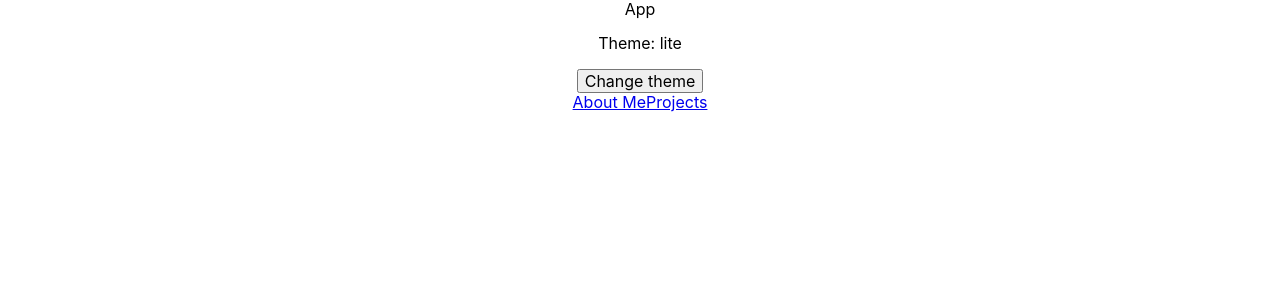
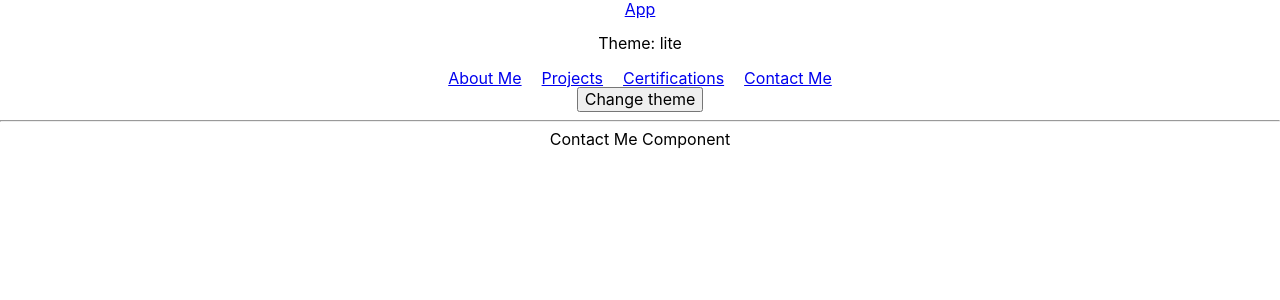
Before and after one commit to Shizuri/React-portfolio, a React (Create React App) app: page /contact-me in a window 1280 px wide. Shown: the top 300 px of the page. Built offline with nearby package versions, Linux system fonts and the light colour scheme.

Commit message:
Finished project skeleton

```diff
--- a/src/App.js
+++ b/src/App.js
@@ -1,9 +1,12 @@
 import React, { useContext } from 'react'
 import './App.css'
 import { Context } from './context'
-import { NavLink, Route, Switch } from 'react-router-dom'
-import AboutMe from './aboutMe'
-import Projects from './projects'
+import { Link, NavLink, Route, Switch } from 'react-router-dom'
+import AboutMe from './AboutMe'
+import Projects from './Projects'
+import Hello from './Hello'
+import Certifications from './Certifications'
+import ContactMe from './ContactMe'
 
 function App() {
 	const { theme, setTheme } = useContext(Context)
@@ -14,25 +17,38 @@ function App() {
 
 	return (
 		<div className='App'>
-			App
+			<Link to='/'>App</Link>
 			<p>Theme: {theme}</p>
-			<button onClick={changeTheme}>Change theme</button>
 
 			<nav className='App-nav'>
-				<NavLink exact to='/about-me' activeClassName='App-nav-active' className='App-nav-link'>About Me</NavLink>
-				<NavLink exact to='/projects' activeClassName='App-nav-active' className='App-nav-link'>Projects</NavLink>
+				<NavLink exact to='/about-me' activeClassName='App-nav-active' className='App-nav-link' style={{padding: '10px'}}>About Me</NavLink>
+				<NavLink exact to='/projects' activeClassName='App-nav-active' className='App-nav-link' style={{padding: '10px'}}>Projects</NavLink>
+				<NavLink exact to='/certifications' activeClassName='App-nav-active' className='App-nav-link' style={{padding: '10px'}}>Certifications</NavLink>
+				<NavLink exact to='/contact-me' activeClassName='App-nav-active' className='App-nav-link' style={{padding: '10px'}}>Contact Me</NavLink>
 			</nav>
 
+			<button onClick={changeTheme}>Change theme</button>
+			<hr/>
+
 			<Switch>
+				<Route exact path='/'>
+					<Hello />
+				</Route>
 				<Route exact path='/about-me'>
 					<AboutMe />
 				</Route>
 				<Route exact path='/projects'>
 					<Projects />
 				</Route>
+				<Route exact path='/certifications'>
+					<Certifications />
+				</Route>
+				<Route exact path='/contact-me'>
+					<ContactMe />
+				</Route>
 			</Switch>
 		</div>
 	)
 }
 
-export default App;
+export default App
--- /dev/null
+++ b/src/Certifications.js
@@ -0,0 +1,13 @@
+import React from 'react'
+// import './Certifications.css'
+
+function Certifications() {
+
+	return (
+		<div className='certifications'>
+			Certifications Component
+		</div>
+	)
+}
+
+export default Certifications
--- /dev/null
+++ b/src/ContactMe.js
@@ -0,0 +1,13 @@
+import React from 'react'
+// import './ContactMe.css'
+
+function ContactMe() {
+
+	return (
+		<div className='certifications'>
+			Contact Me Component
+		</div>
+	)
+}
+
+export default ContactMe
--- /dev/null
+++ b/src/Hello.js
@@ -0,0 +1,13 @@
+import React from 'react'
+// import './Hello.css'
+
+function Hello() {
+
+	return (
+		<div className='hello'>
+			Hello Component
+		</div>
+	)
+}
+
+export default Hello
--- a/src/aboutMe.js
+++ b/src/aboutMe.js
@@ -10,4 +10,4 @@ function AboutMe() {
 	)
 }
 
-export default AboutMe;
+export default AboutMe
--- a/src/projects.js
+++ b/src/projects.js
@@ -10,4 +10,4 @@ function Projects() {
 	)
 }
 
-export default Projects;
+export default Projects
```
